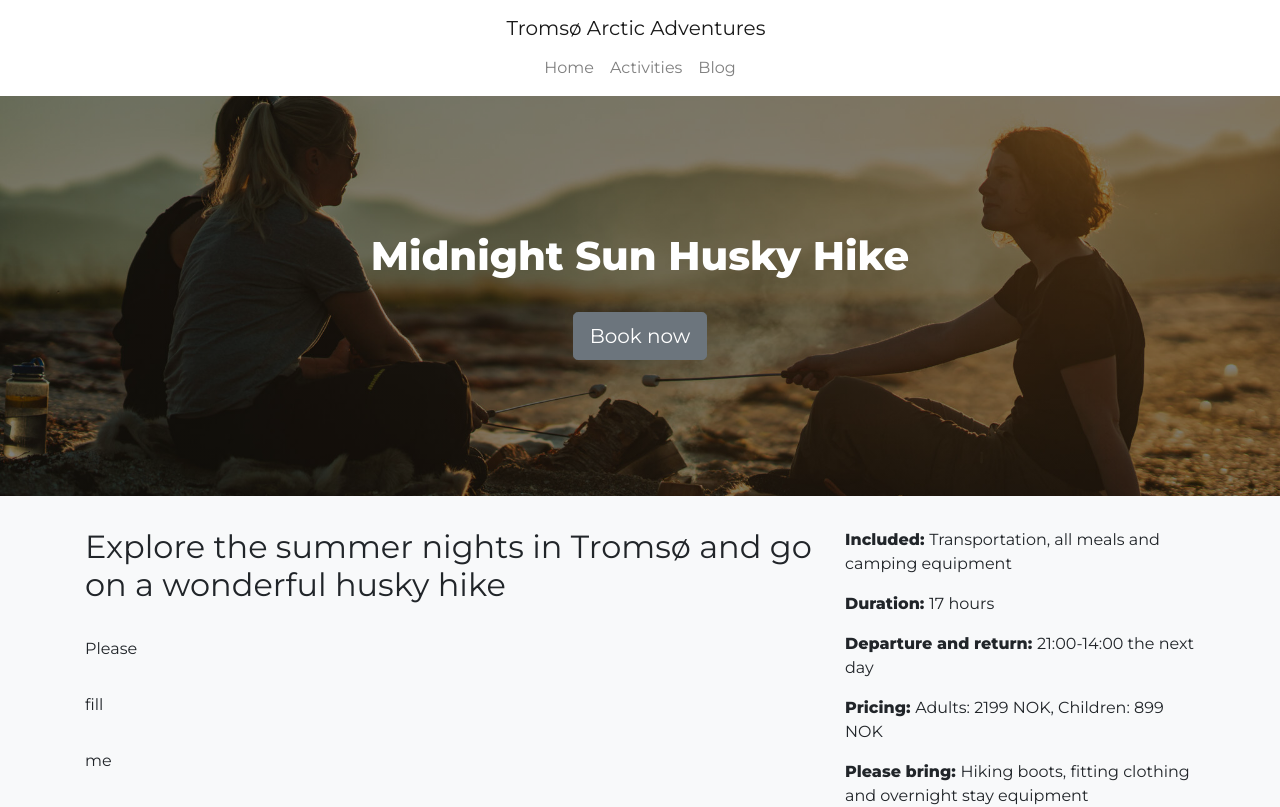
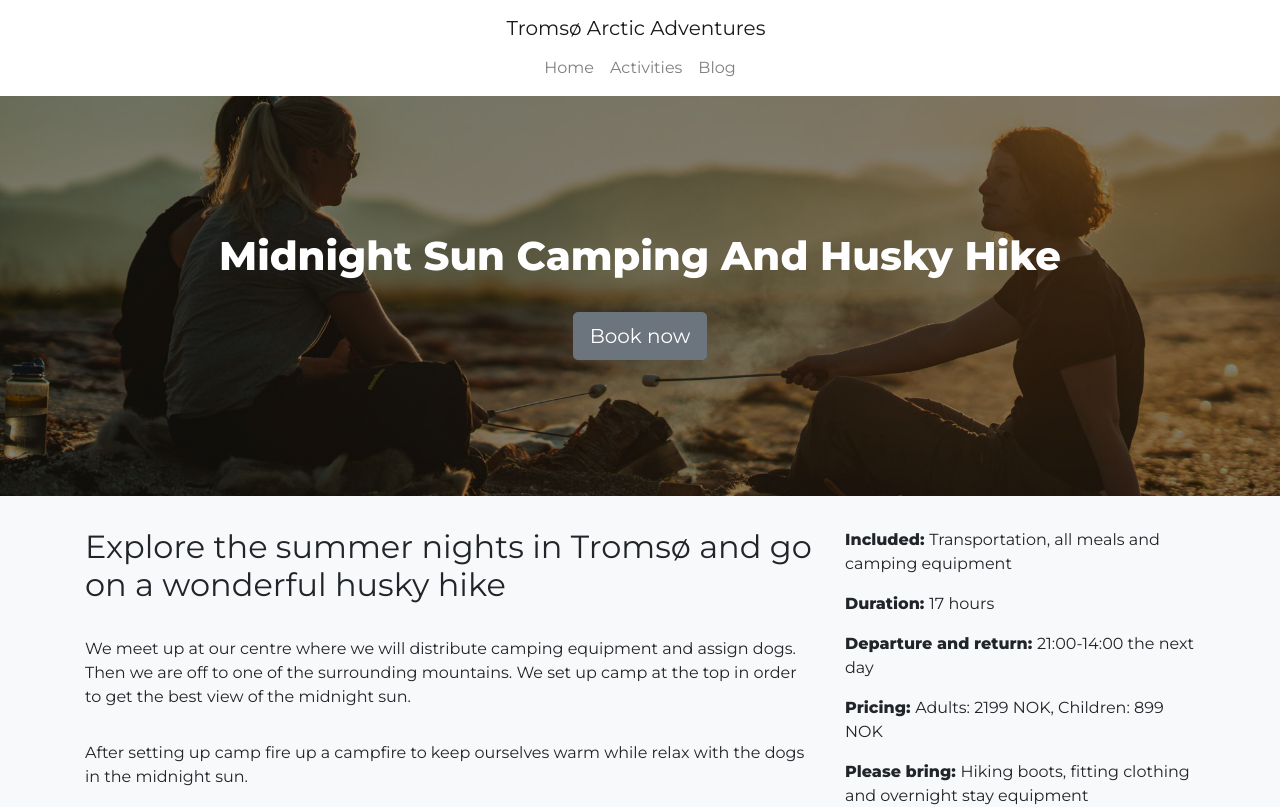
Before and after one commit to Discolai/bed-2049-arctic-adventure, a React (Create React App) app: page /bed-2049-arctic-adventure/activities/midnight_sun_hike in a window 1280 px wide. Shown: the top 807 px of the page. Built offline with nearby package versions, Linux system fonts and the light colour scheme.

Commit message:
Added description for midnight sun husky hiking

```diff
--- a/src/components/activities/activities.jsx
+++ b/src/components/activities/activities.jsx
@@ -66,7 +66,7 @@ class Activities extends React.Component {
                 <ActivityItem background={kayak} title="sea kayaking" href="/activities/kayaking"></ActivityItem>
               </Col>
               <Col xs={12}  sm={6} md={6} lg={4}>
-                <ActivityItem background={midnight_sun} title="midnight sun husky hike" href="/activities/midnight_sun_hike"></ActivityItem>
+                <ActivityItem background={midnight_sun} title="midnight sun camping and husky hike" href="/activities/midnight_sun_hike"></ActivityItem>
               </Col>
               <Col xs={12}  sm={6} md={6} lg={4}>
                 <ActivityItem background={puppy_training} title="husky puppy training" href="/activities/husky_puppy_training"></ActivityItem>
--- a/src/components/activities/info/midnightSunHike.jsx
+++ b/src/components/activities/info/midnightSunHike.jsx
@@ -9,7 +9,7 @@ const MidnightSunHike = (props) => {
   return (
     <ActivityInfo
       background={midnight_sun}
-      caption="midnight sun husky hike"
+      caption="midnight sun camping and husky hike"
       title="Explore the summer nights in Tromsø and go on a wonderful husky hike"
       included="Transportation, all meals and camping equipment"
       duration="17 hours"
@@ -17,14 +17,14 @@ const MidnightSunHike = (props) => {
       pricing="Adults: 2199 NOK, Children: 899 NOK"
       bring="Hiking boots, fitting clothing and overnight stay equipment"
     >
-      <p className="activity-info">
-        Please
+      <p>
+        We meet up at our centre where we will distribute camping equipment and assign dogs.
+        Then we are off to one of the surrounding mountains. We set up camp at the top in order
+        to get the best view of the midnight sun.
       </p>
-      <p className="activity-info">
-        fill
-      </p>
-      <p className="activity-info">
-        me
+      <p>
+        After setting up camp fire up a campfire to keep ourselves warm while relax with
+        the dogs in the midnight sun.
       </p>
     </ActivityInfo>
   )
```
